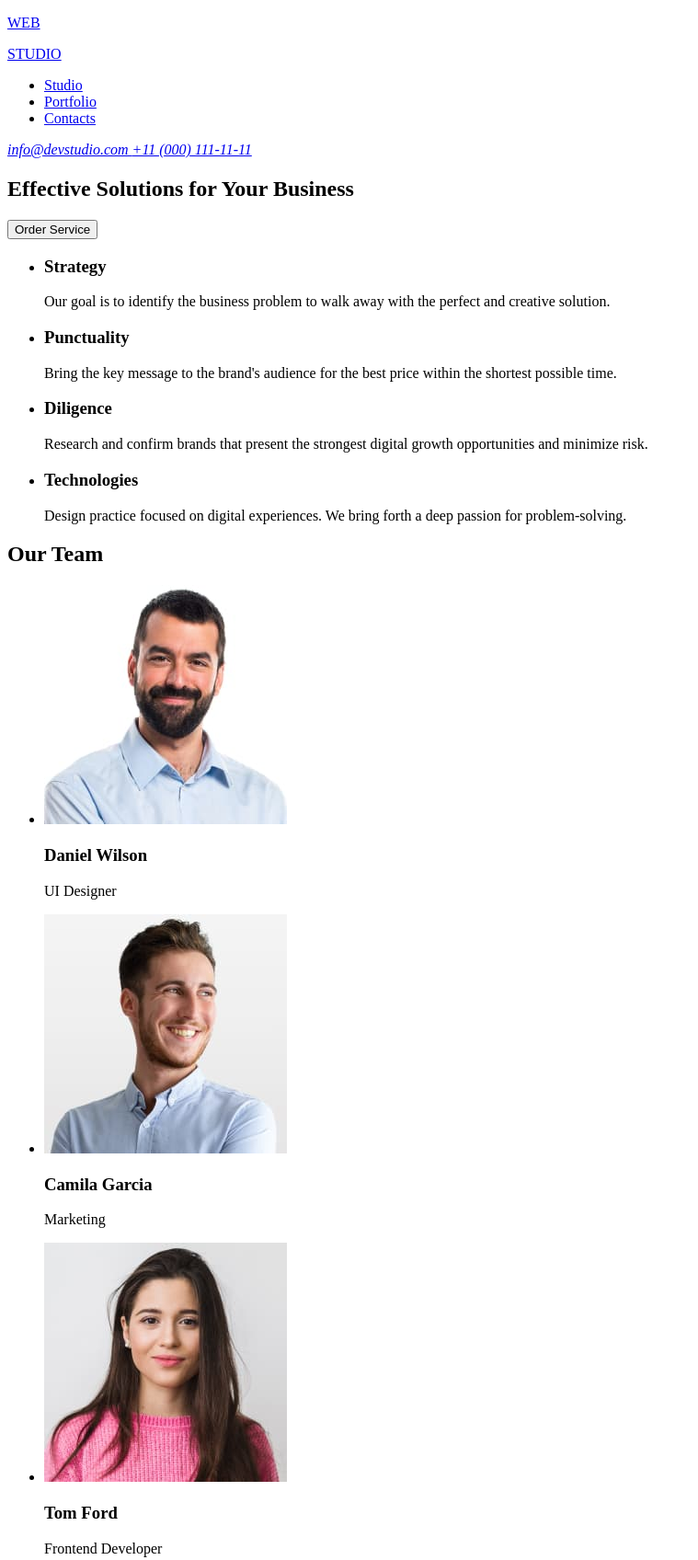
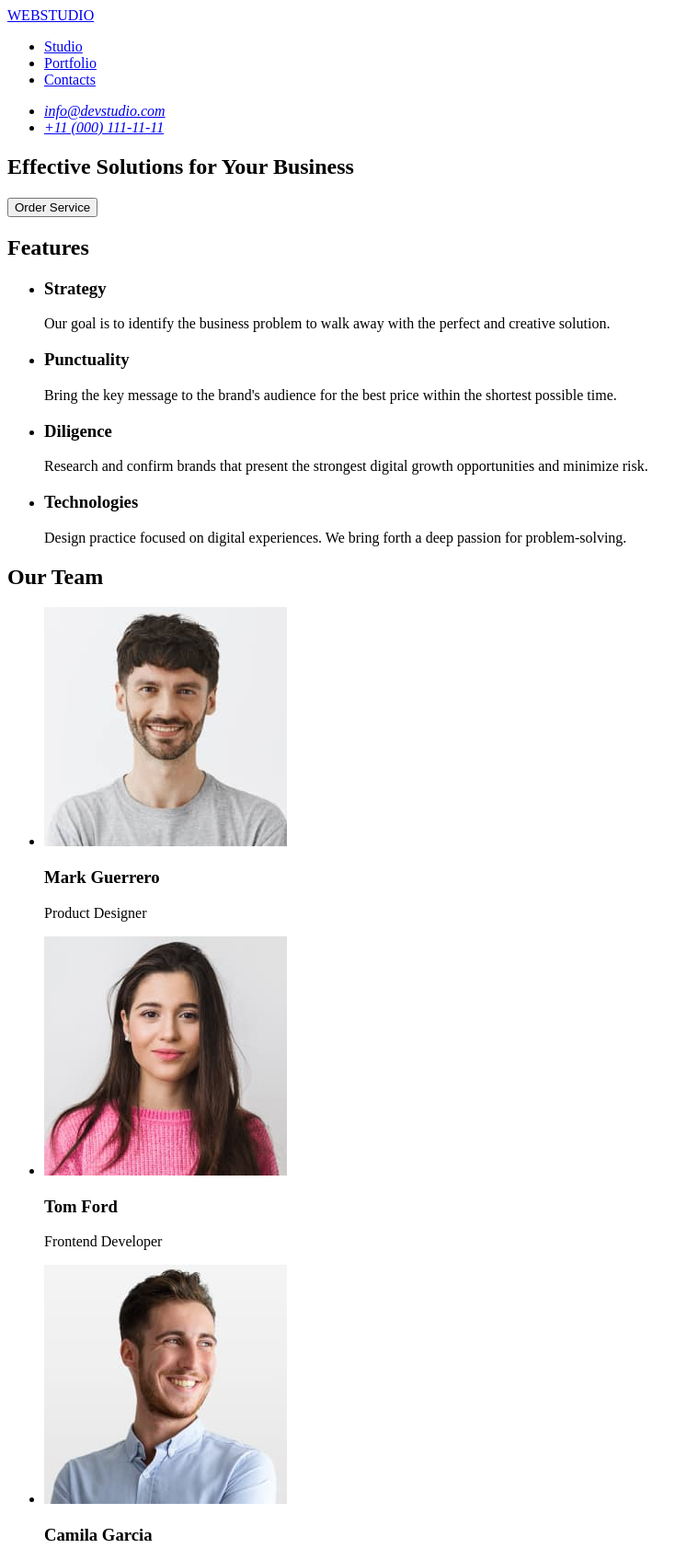
Before and after one commit to maxymus101/goit-markup-hw-01, a plain HTML site: page index.html in a window 1280 px wide. Shown: the top 1696 px of the page at 92% size, without its empty margins (0-759 px from the left). Drawn offline with Linux system fonts and the light colour scheme.

Commit message:
fix structure

```diff
--- a/index.html
+++ b/index.html
@@ -7,13 +7,8 @@
   </head>
   <body>
     <header>
-      <a href="#">
-        <p>WEB</p>
-      </a>
-      <a href="#">
-        <p>STUDIO</p>
-      </a>
       <nav>
+        <a href="./index.html">WEBSTUDIO</a>
         <ul>
           <li><a href="#">Studio</a></li>
           <li><a href="#">Portfolio</a></li>
@@ -21,8 +16,10 @@
         </ul>
       </nav>
       <address>
-        <a href="mailto:info@devstudio.com">info@devstudio.com </a>
-        <a href="tel:+11000111-11-11">+11 (000) 111-11-11</a>
+        <ul>
+          <li><a href="mailto:info@devstudio.com">info@devstudio.com </a></li>
+          <li><a href="tel:+110001111111">+11 (000) 111-11-11</a></li>
+        </ul>
       </address>
     </header>
     <main>
@@ -32,6 +29,7 @@
       </section>
 
       <section>
+        <h2>Features</h2>
         <ul>
           <li>
             <h3>Strategy</h3>
@@ -68,35 +66,30 @@
         <h2>Our Team</h2>
         <ul>
           <li>
-            <img src="./imeges/img-3.jpg" alt="Daniel Wilson" width="264" />
-            <h3>Daniel Wilson</h3>
-            <p>UI Designer</p>
+            <img src="./images/img.jpg" alt="Mark Guerrero" width="264" />
+            <h3>Mark Guerrero</h3>
+            <p>Product Designer</p>
           </li>
           <li>
-            <img src="./imeges/img-2.jpg" alt="Camila Garcia" width="264" />
+            <img src="./images/img-1.jpg" alt="Tom Ford" width="264" />
+            <h3>Tom Ford</h3>
+            <p>Frontend Developer</p>
+          </li>
+          <li>
+            <img src="./images/img-2.jpg" alt="Camila Garcia" width="264" />
             <h3>Camila Garcia</h3>
             <p>Marketing</p>
           </li>
           <li>
-            <img src="./imeges/img-1.jpg" alt="Tom Ford" width="264" />
-            <h3>Tom Ford</h3>
-            <p>Frontend Developer</p>
-          </li>
-          <li>
-            <img src="./imeges/img.jpg" alt="Mark Guerrero" width="264" />
-            <h3>Mark Guerrero</h3>
-            <p>Product Designer</p>
+            <img src="./images/img-3.jpg" alt="Daniel Wilson" width="264" />
+            <h3>Daniel Wilson</h3>
+            <p>UI Designer</p>
           </li>
         </ul>
       </section>
     </main>
     <footer>
-      <a href="/">
-        <p>WEB</p>
-      </a>
-      <a href="/">
-        <p>STUDIO</p>
-      </a>
+      <a href="./index.html">WEBSTUDIO</a>
       <p>
         Increase the flow of customers and sales for your business with digital
         marketing & growth solutions.
```
Also changed, not shown: images/Logo.png (renamed from imeges/Logo.png), images/img-1.jpg (renamed from imeges/img-1.jpg), images/img-2.jpg (renamed from imeges/img-2.jpg), images/img-3.jpg (renamed from imeges/img-3.jpg), images/img.jpg (renamed from imeges/img.jpg).
